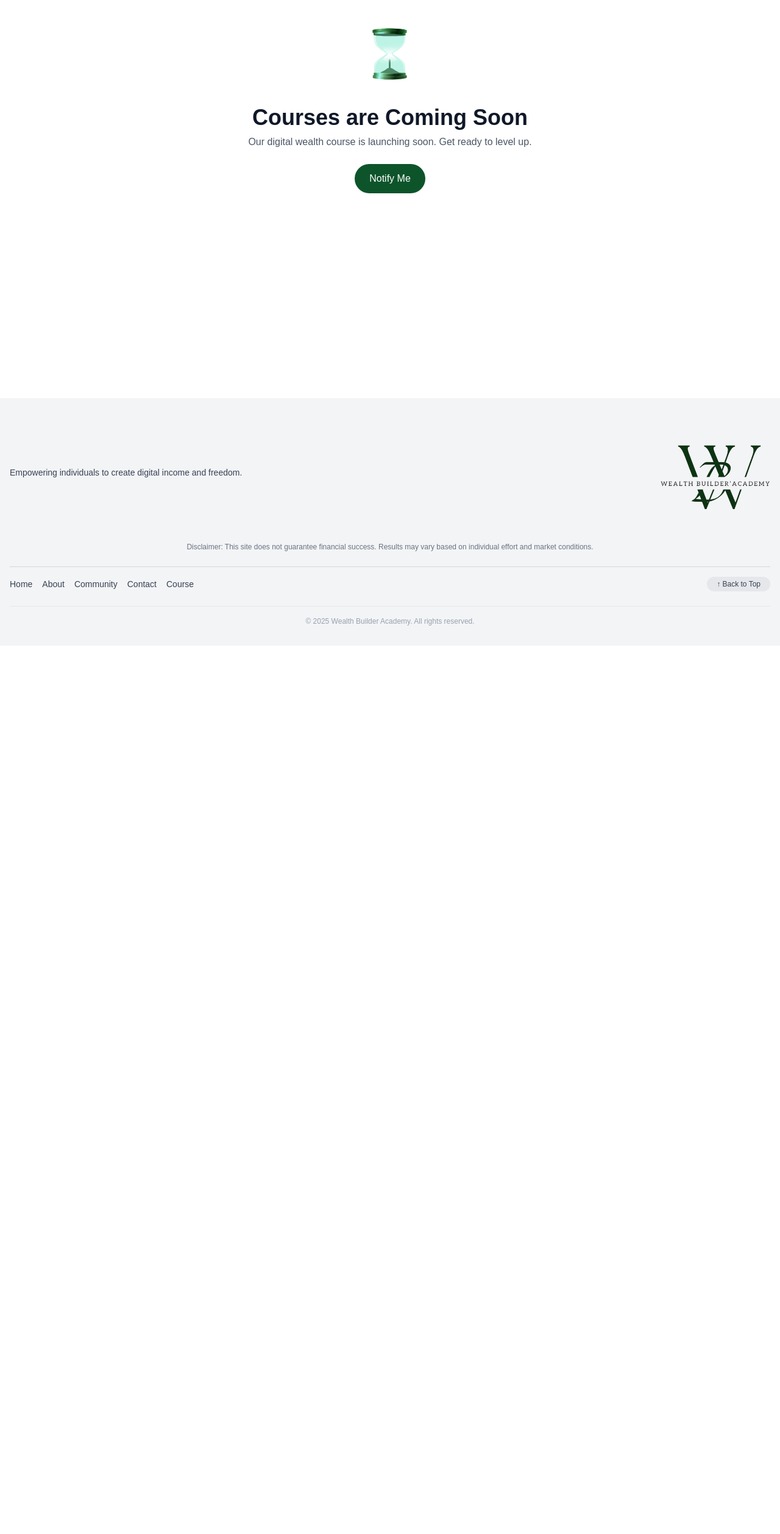
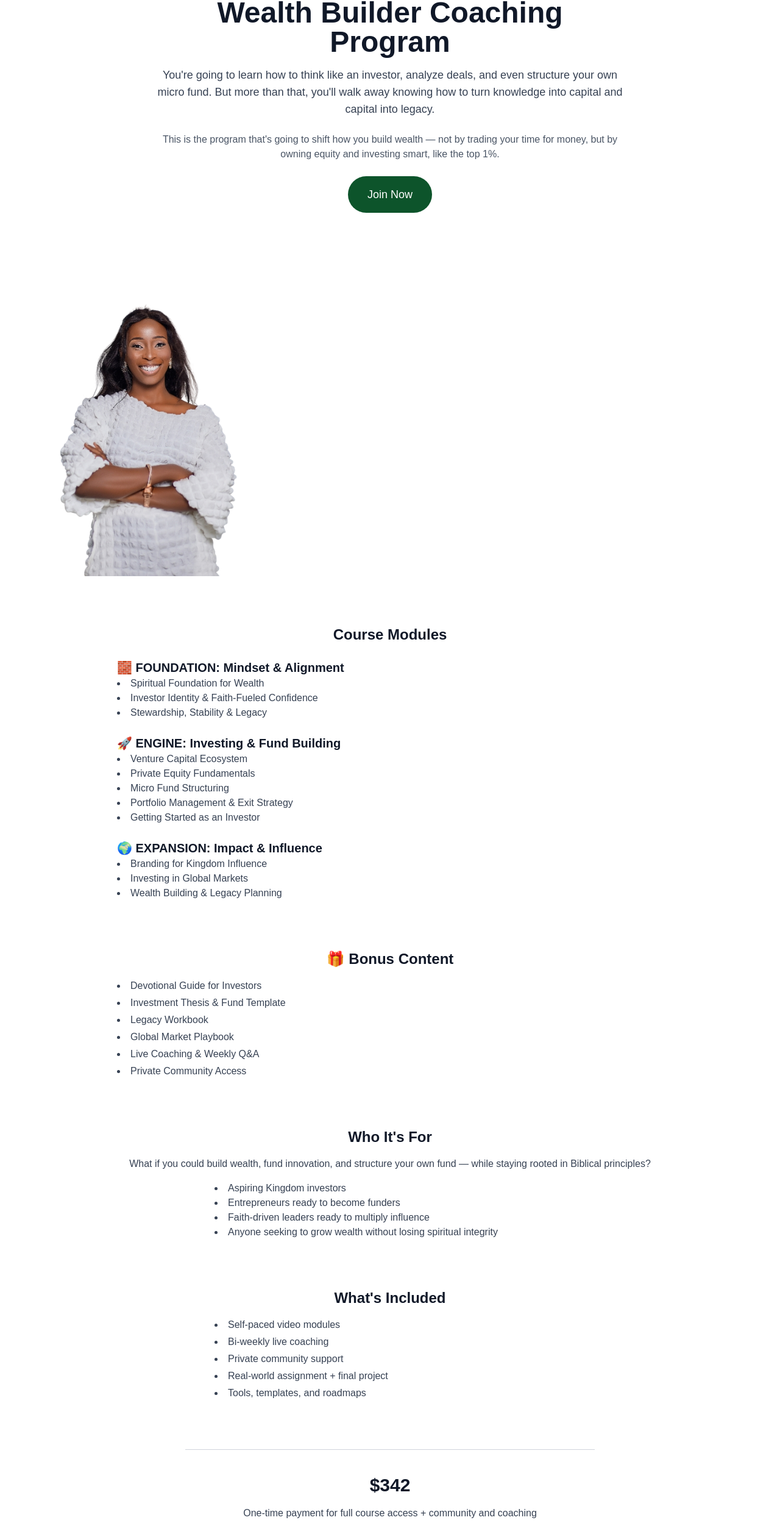
Before and after one commit to Lukwago-Joel-Jr/tce-digital-investments, a Next.js app: page /course in a window 1280 px wide. Shown: the part 227-2743 px from the top of the page at 61% size. Before the commit the page ends 1286 px from the top, so only its background shows below. Built offline with nearby package versions, Linux system fonts and the light colour scheme; a web font is replaced by a local one.

Commit message:
added content to the course page

```diff
--- a/src/app/course/page.js
+++ b/src/app/course/page.js
@@ -1,41 +1,195 @@
+// &apos;use client&apos;
 
+// import React from &apos;react&apos;
+// import dynamic from &apos;next/dynamic&apos;
 
-'use client'
+// // Dynamically import the Player with SSR disabled
+// const Player = dynamic(
+//   () => import(&apos;@lottiefiles/react-lottie-player&apos;).then(mod => mod.Player),
+//   { ssr: false }
+// )
 
-import React from 'react'
-import dynamic from 'next/dynamic'
+// export default function CoursePage() {
+//   return (
+//     <div className="min-h-screen flex items-center justify-center bg-white px-4">
+//       <div className="text-center">
+//         <div className="flex justify-center mb-6">
+//           <Player
+//             autoplay
+//             loop
+//             src="/animations/Hourglass.json"
+//             style={{ height: &apos;120px&apos;, width: &apos;120px&apos; }}
+//           />
+//         </div>
 
-// Dynamically import the Player with SSR disabled
-const Player = dynamic(
-  () => import('@lottiefiles/react-lottie-player').then(mod => mod.Player),
-  { ssr: false }
-)
+//         <h1 className="text-3xl sm:text-4xl font-bold text-gray-900 mb-2">
+//           Courses are Coming Soon
+//         </h1>
+
+//         <p className="text-gray-600 mb-6">
+//           Our digital wealth course is launching soon. Get ready to level up.
+//         </p>
+
+//         <button className="bg-green-900 hover:bg-green-800 text-white px-6 py-3 rounded-full transition">
+//           Notify Me
+//         </button>
+//       </div>
+//     </div>
+//   )
+// }
+
+"use client";
+
+import React from "react";
+import Image from "next/image";
 
 export default function CoursePage() {
   return (
-    <div className="min-h-screen flex items-center justify-center bg-white px-4">
-      <div className="text-center">
-        <div className="flex justify-center mb-6">
-          <Player
-            autoplay
-            loop
-            src="/animations/Hourglass.json"
-            style={{ height: '120px', width: '120px' }}
-          />
+    <div className="bg-white text-gray-900 px-6 py-16 space-y-20 mt-20 md:mt-40">
+      {/* Hero Section */}
+      <section className="text-center max-w-3xl mx-auto">
+        <h1 className="text-4xl sm:text-5xl font-bold mb-4">
+          Wealth Builder Coaching Program
+        </h1>
+        <p className="text-lg text-gray-700 mb-6">
+          You&apos;re going to learn how to think like an investor, analyze
+          deals, and even structure your own micro fund. But more than that,
+          you&apos;ll walk away knowing how to turn knowledge into capital and
+          capital into legacy.
+        </p>
+        <p className="text-md text-gray-600 mb-6">
+          This is the program that&apos;s going to shift how you build wealth —
+          not by trading your time for money, but by owning equity and investing
+          smart, like the top 1%.
+        </p>
+        <button className="bg-green-900 hover:bg-green-800 text-white px-8 py-4 rounded-full text-lg transition">
+          Join Now
+        </button>
+      </section>
+
+      {/* Demo Images */}
+      <section className="grid md:grid-cols-3 gap-6 max-w-6xl mx-auto">
+        <Image
+          src="/images/sandra-smile2.png"
+          alt="Course Preview 1"
+          width={400}
+          height={250}
+          className="rounded-lg"
+        />
+        {/* <Image
+          src="/images/sandra-smile2.png"
+          alt="Course Preview 2"
+          width={400}
+          height={250}
+          className="rounded-lg"
+        />
+        <Image
+          src="/images/sandra-smile2.png"
+          alt="Course Preview 3"
+          width={400}
+          height={250}
+          className="rounded-lg"
+        /> */}
+      </section>
+
+      {/* Modules */}
+      <section className="max-w-4xl mx-auto">
+        <h2 className="text-2xl font-semibold mb-6 text-center">
+          Course Modules
+        </h2>
+
+        <div className="space-y-6">
+          <div>
+            <h3 className="text-xl font-bold">
+              🧱 FOUNDATION: Mindset & Alignment
+            </h3>
+            <ul className="list-disc list-inside text-gray-700">
+              <li>Spiritual Foundation for Wealth</li>
+              <li>Investor Identity & Faith-Fueled Confidence</li>
+              <li>Stewardship, Stability & Legacy</li>
+            </ul>
+          </div>
+
+          <div>
+            <h3 className="text-xl font-bold">
+              🚀 ENGINE: Investing & Fund Building
+            </h3>
+            <ul className="list-disc list-inside text-gray-700">
+              <li>Venture Capital Ecosystem</li>
+              <li>Private Equity Fundamentals</li>
+              <li>Micro Fund Structuring</li>
+              <li>Portfolio Management & Exit Strategy</li>
+              <li>Getting Started as an Investor</li>
+            </ul>
+          </div>
+
+          <div>
+            <h3 className="text-xl font-bold">
+              🌍 EXPANSION: Impact & Influence
+            </h3>
+            <ul className="list-disc list-inside text-gray-700">
+              <li>Branding for Kingdom Influence</li>
+              <li>Investing in Global Markets</li>
+              <li>Wealth Building & Legacy Planning</li>
+            </ul>
+          </div>
         </div>
+      </section>
 
-        <h1 className="text-3xl sm:text-4xl font-bold text-gray-900 mb-2">
-          Courses are Coming Soon
-        </h1>
+      {/* Bonus Content */}
+      <section className="max-w-4xl mx-auto">
+        <h2 className="text-2xl font-semibold mb-4 text-center">
+          🎁 Bonus Content
+        </h2>
+        <ul className="list-disc list-inside text-gray-700 space-y-1">
+          <li>Devotional Guide for Investors</li>
+          <li>Investment Thesis & Fund Template</li>
+          <li>Legacy Workbook</li>
+          <li>Global Market Playbook</li>
+          <li>Live Coaching & Weekly Q&A</li>
+          <li>Private Community Access</li>
+        </ul>
+      </section>
 
-        <p className="text-gray-600 mb-6">
-          Our digital wealth course is launching soon. Get ready to level up.
+      {/* Who It&apos;s For */}
+      <section className="max-w-4xl mx-auto text-center">
+        <h2 className="text-2xl font-semibold mb-4">Who It&apos;s For</h2>
+        <p className="text-gray-700 mb-4">
+          What if you could build wealth, fund innovation, and structure your
+          own fund — while staying rooted in Biblical principles?
         </p>
+        <ul className="list-disc list-inside text-gray-700 text-left max-w-xl mx-auto">
+          <li>Aspiring Kingdom investors</li>
+          <li>Entrepreneurs ready to become funders</li>
+          <li>Faith-driven leaders ready to multiply influence</li>
+          <li>
+            Anyone seeking to grow wealth without losing spiritual integrity
+          </li>
+        </ul>
+      </section>
 
-        <button className="bg-green-900 hover:bg-green-800 text-white px-6 py-3 rounded-full transition">
-          Notify Me
+      {/* What&apos;s Included */}
+      <section className="max-w-4xl mx-auto text-center">
+        <h2 className="text-2xl font-semibold mb-4">What&apos;s Included</h2>
+        <ul className="list-disc list-inside text-gray-700 text-left max-w-xl mx-auto space-y-1">
+          <li>Self-paced video modules</li>
+          <li>Bi-weekly live coaching</li>
+          <li>Private community support</li>
+          <li>Real-world assignment + final project</li>
+          <li>Tools, templates, and roadmaps</li>
+        </ul>
+      </section>
+
+      {/* Pricing Section */}
+      <section className="max-w-2xl mx-auto text-center border-t border-gray-300 pt-10">
+        <h2 className="text-3xl font-bold mb-4">$342</h2>
+        <p className="text-gray-700 mb-6">
+          One-time payment for full course access + community and coaching
+        </p>
+        <button className="bg-green-900 hover:bg-green-800 text-white px-10 py-4 rounded-full text-lg transition">
+          Join Now
         </button>
-      </div>
+      </section>
     </div>
-  )
+  );
 }
--- a/src/components/About.js
+++ b/src/components/About.js
@@ -3,7 +3,7 @@ import Image from "next/image";
 
 const AboutSection = () => {
   return (
-    <div className="flex flex-col items-center justify-center min-h-screen bg-gray-100 py-10 ">
+    <div className="flex flex-col items-center justify-center min-h-screen bg-gray-100 md:py-30 ">
       <div className="flex flex-col items-center justify-center mb-p-10 py-0">
         <h1 className="text-2xl md:text-4xl">
           Venture Capital and Private Equity Changed
@@ -70,14 +70,18 @@ const AboutSection = () => {
               transformed so many people&apos;s lives (Young and Old), but
               making money doesn&apos;t mean keeping it or multiplying it for
               generations to come, if you don&apos;t get the necessary
-              wisdom/knowledge to multiply it through investments!!!! It&apos;s
-              just a matter of time before you go back to hustle mode. Proverbs
-              1:5&hellip;&hellip;A wise man will hear and increase learning, And
-              a man of understanding will attain wise counsel&hellip;&hellip;
-              &ldquo;That&apos;s why I created Wealth Builders Academy — a
-              step-by-step coaching program that teaches you how to think,
-              invest, and build wealth like a venture capitalist or private
-              equity pro while honoring God at the same time.&rdquo;
+              wisdom/knowledge to{" "}
+              <span className="bg-yellow-200">
+                multiply it through investments!!!!
+              </span>{" "}
+              It&apos;s just a matter of time before you go back to hustle mode.
+              Proverbs 1:5&hellip;&hellip;A wise man will hear and increase
+              learning, And a man of understanding will attain wise
+              counsel&hellip;&hellip; &ldquo;That&apos;s why I created Wealth
+              Builders Academy — a step-by-step coaching program that teaches
+              you how to think, invest, and build wealth like a venture
+              capitalist or private equity pro while honoring God at the same
+              time.&rdquo;
             </p>
           </div>
         </div>
--- a/src/components/EbooksSection.js
+++ b/src/components/EbooksSection.js
@@ -5,7 +5,7 @@ import { ebooks } from "./Data/ebooks";
 
 function EbooksSection() {
   return (
-    <div className="bg-gray-100 h-auto md:h-screen my-5 md:my-0 flex flex-col justify-center items-center ">
+    <div className="bg-gray-100 h-auto md:h-screen my-5 md:my-0 flex flex-col justify-center items-center md:py-100">
       <div className="flex flex-col md:flex-row gap-5 md:gap-30 ">
         {ebooks.map((book) => (
           <Link
--- a/src/components/Footer.js
+++ b/src/components/Footer.js
@@ -30,7 +30,7 @@ export default function Footer() {
               Home
             </Link>
             <Link href="/about" className="hover:text-green-900">
-              About
+              Learn About Wealth Builder Academy
             </Link>
             <Link href="/community" className="hover:text-green-900">
               Community
```
